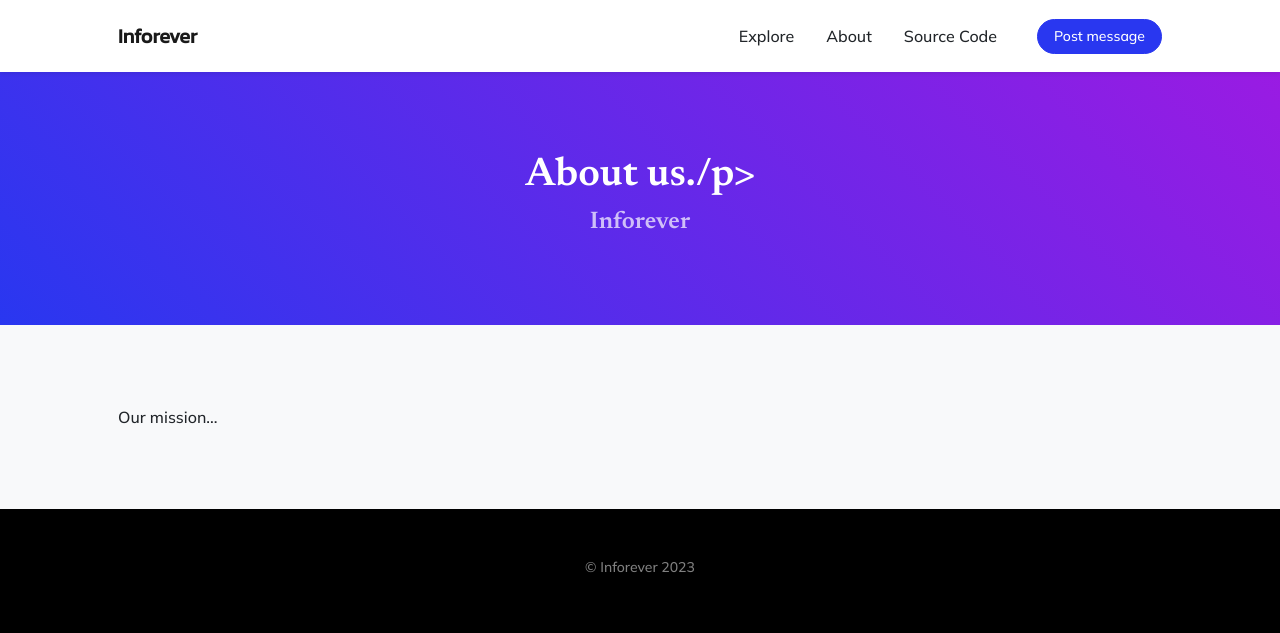
After one commit to inforevertech/inforever, a Flask app: template templates/about.html in a window 1280 px wide. The commit adds this page. Shown: the top 633 px of the page. Run offline with Flask 3, Linux system fonts and the light colour scheme; the template is opened without the code that fills it, so the values that code supplies are empty; some libraries are stand-ins or nearby versions.

Commit message:
Add about page and modify collector service

```diff
--- a/app.py
+++ b/app.py
@@ -125,6 +125,13 @@ def address(id):
                            messages=posts)
 
 
+# about us page
+@app.route('/about', methods=['GET'])
+def about():
+    # return static template
+    return render_template('about.html')
+
+
 # Template fields format functions
 @app.context_processor
 def utility_processor():
--- /dev/null
+++ b/templates/about.html
@@ -0,0 +1,28 @@
+{% include "header.html" %}
+
+<!-- title information block -->
+<header class="masthead text-center bg-gradient-primary-to-secondary">
+    <div class="container px-5">
+        <div class="row gx-5 justify-content-center">
+            <div class="col-xl-12">
+                <div class="h2 fs-1 text-white">
+                    <p class="mb-2">About us./p>
+                    <p class="transaction_id_title mb-lg-0">Inforever</p>
+                </div>
+            </div>
+        </div>
+    </div>
+</header>
+
+<!-- Text Info section-->
+<section class="bg-light" id="post_msg">
+    <div class="container px-5">
+        <div class="row gx-5 align-items-center justify-content-center justify-content-lg-between">
+            <div class="col-12 col-lg-12">
+                Our mission...
+            </div>
+        </div>
+    </div>
+</section>
+
+{% include "footer.html" %}
--- a/templates/header.html
+++ b/templates/header.html
@@ -28,7 +28,7 @@
             <div class="collapse navbar-collapse" id="navbarResponsive">
                 <ul class="navbar-nav ms-auto me-4 my-3 my-lg-0">
                     <li class="nav-item"><a class="nav-link me-lg-3" href="/explorer">Explore</a></li>
-                    <!-- <li class="nav-item"><a class="nav-link me-lg-3" href="/about">About</a></li> -->
+                    <li class="nav-item"><a class="nav-link me-lg-3" href="/about">About</a></li>
                     <li class="nav-item"><a class="nav-link me-lg-3" target="_blank" href="https://github.com/inforevertech/inforever">Source Code</a></li>
                 </ul>
                 <a href="/#post_msg" class="nav-link">
```
Also changed, not shown: build-database/collect_info.py (+9 -24 lines), static/avatars/profile.png (added), 1 other file.
